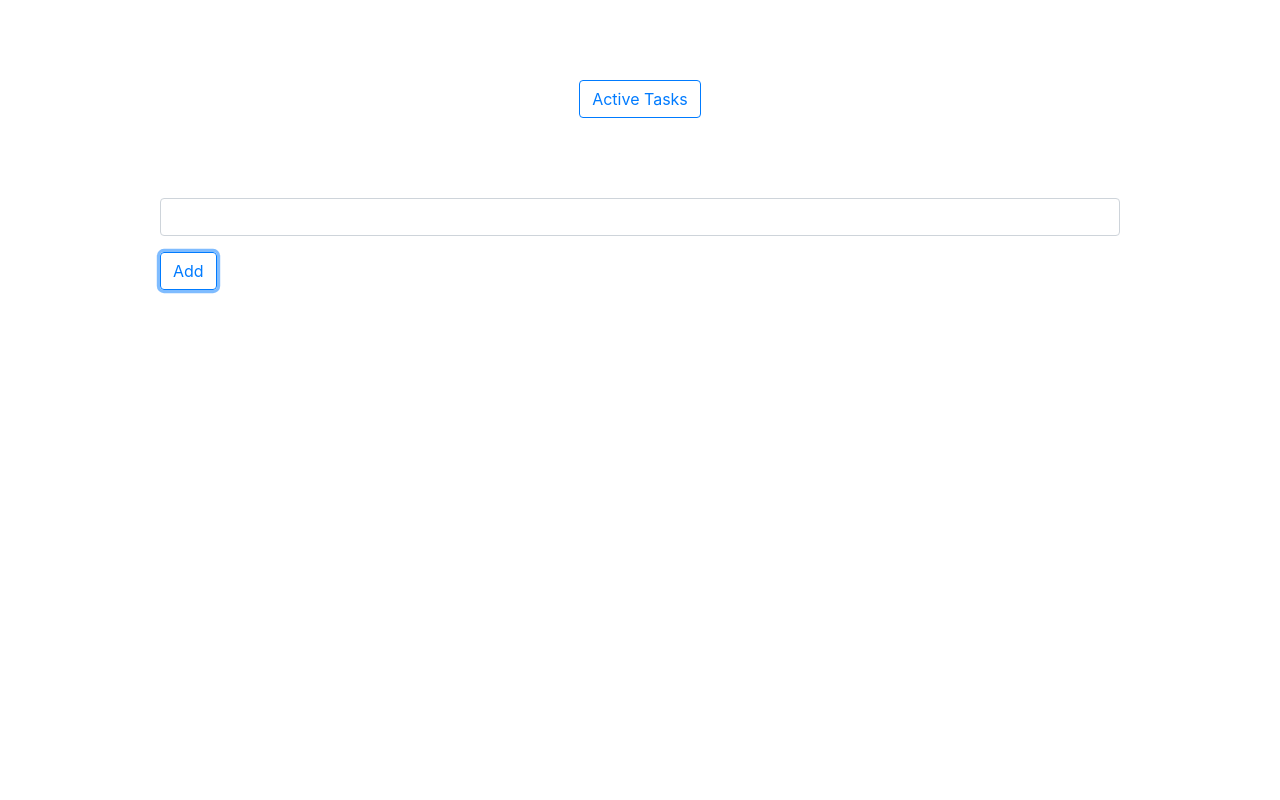
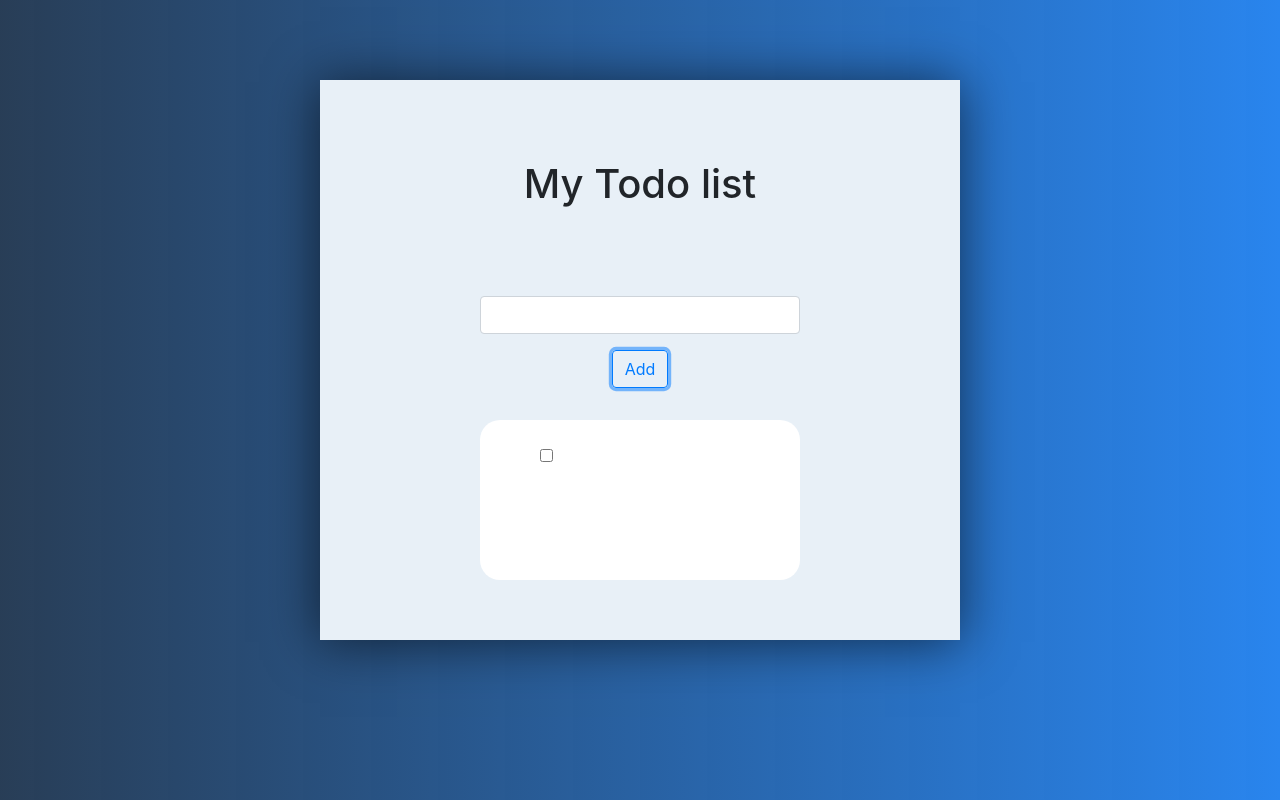
Before and after one commit to smoumita19/TodoList_Using_AngularJS, a plain HTML site: page html/index.html in a window 1280 px wide. Both pictures are taken after a click on the button "Add". Drawn offline with nearby package versions, Linux system fonts and the light colour scheme.

Commit message:
working fine. Need to add more features

```diff
--- a/controller/todoController.js
+++ b/controller/todoController.js
@@ -5,8 +5,10 @@ app.controller('todoController',function($scope){
     $scope.tasks = [];
 
     $scope.addTask = function () {
-        // $scope.tasks.push($scope.todoList);
-        console.log($scope.tasks);
-        $scope.showTask = $scope.todoList;
+        if($scope.enteredTask != ''){
+            $scope.tasks.push({'taskGiven': $scope.enteredTask, 'status': false});
+            $scope.enteredTask = '';
+        }
+
     }
 })
--- a/css/main.css
+++ b/css/main.css
@@ -1,7 +1,37 @@
+body {
+    background-image: linear-gradient(270deg,rgb(41, 133, 238),rgba(23, 46, 73, 0.925));
+}
 .wrapper {
-    margin: 5rem;
+    margin-top: 5rem!important;
+    padding: 5rem;
+    width: 50%;
+    height: 70vh;
+    background-color: rgb(232, 240, 247);
+    box-shadow: 0px 2px 50px rgba(0, 0, 0, 0.596);
 }
 
 .todoForm {
     padding: 5rem;
 }
+
+.showTasks {
+    margin-top: 2rem;
+    padding-top: 1.5rem!important;
+    height: 20vh;
+    text-align: left;
+    border-radius: 20px 20px 20px;
+    background-color: white;
+}
+
+.showTasks ul li {
+    list-style-type: none;
+}
+
+/* input:checked {
+
+} */
+
+span.done-true {
+    color: grey;
+    text-decoration: line-through!important;
+}
--- a/html/index.html
+++ b/html/index.html
@@ -23,19 +23,35 @@
 
 </head>
 <body>
-    <div class="wrapper" ng-controller='todoController'>
+    <div class="wrapper card-body m-auto" ng-controller='todoController'>
 
         <div class="sections text-center">
-            <input type="button" class="btn btn-outline-primary" value="Active Tasks">
+            <h1 class="heading">My Todo list </h1>
+            <!-- <input type="button" class="btn btn-outline-primary" value="Active Tasks"> -->
         </div>
 
+
         <form class=todoForm>
+            <!--Enter tasks-->
             <div class="form-group">
-            <input type="text" ng-model="todoList" class="form-control">
+            <input type="text" ng-model="enteredTask" class="form-control">
             </div>
-            <input type="button" class="btn btn-outline-primary" value="Add" ng-click='addTask()'>
-
-            <p>{{ showTask }}</p>
+            <!--Add tasks-->
+            <div class="text-center">
+            <input type="button" class="btn btn-outline-primary text-center" value="Add" ng-click='addTask()'>
+            </div>
+            <!--Showtasks-->
+            <div class="showTasks card-body">
+                <ul>
+                    <li ng-repeat="oneTask in tasks | limitTo : 5 ">
+                        <span class="done-{{oneTask.status}}">
+                        <input type="checkbox" ng-model="oneTask.status">
+                        {{ oneTask.taskGiven }}
+                        </input>
+                        </span>
+                    </li>
+                </ul>
+            </div>
 
         </form>
     </div>
```
